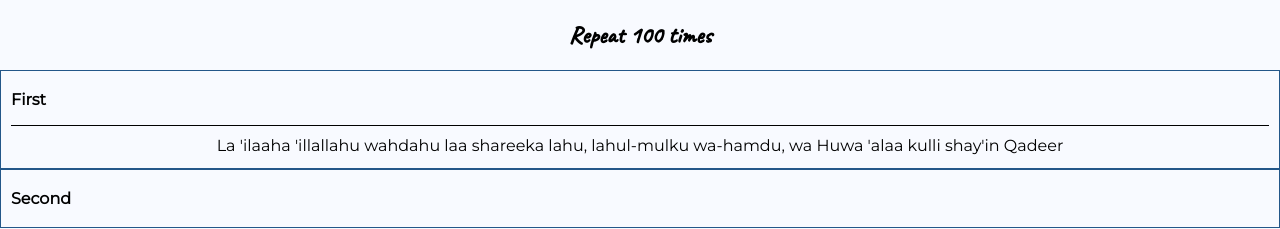
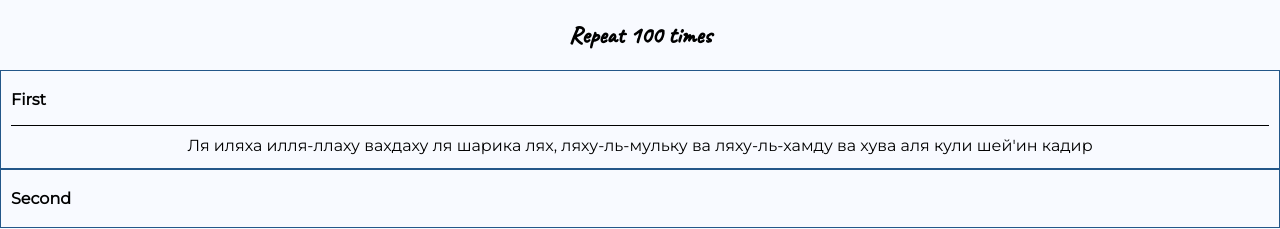
Before and after one commit to nurkanat-doszhan/c, a plain HTML site: page index.html in a window 1280 px wide. Both pictures are taken after a click on the element "First". Shown: the top 229 px of the page. Drawn offline with Linux system fonts and the light colour scheme.

Commit message:
кириллица буквы

```diff
--- a/index.html
+++ b/index.html
@@ -13,8 +13,8 @@
         <div class="elem">
             <p>First</p>
             <div class="content">
-                La 'ilaaha 'illallahu wahdahu laa shareeka lahu,
-                lahul-mulku wa-hamdu, wa Huwa 'alaa kulli shay'in Qadeer
+                Ля иляха илля-ллаху вахдаху ля шарика лях,
+                ляху-ль-мульку ва ляху-ль-хамду ва хува аля кули шей'ин кадир
             </div>
         </div>
         <div class="elem">
```
